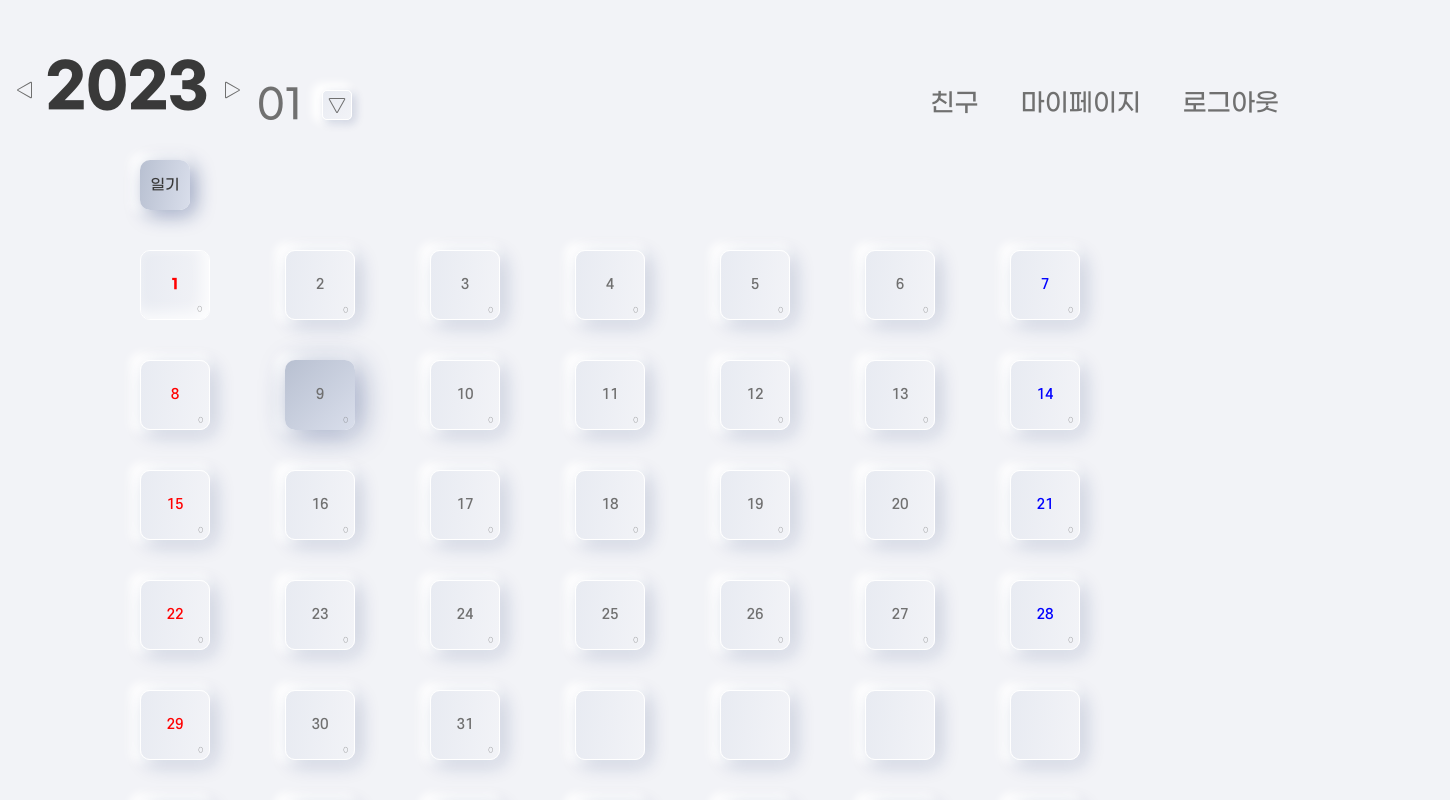
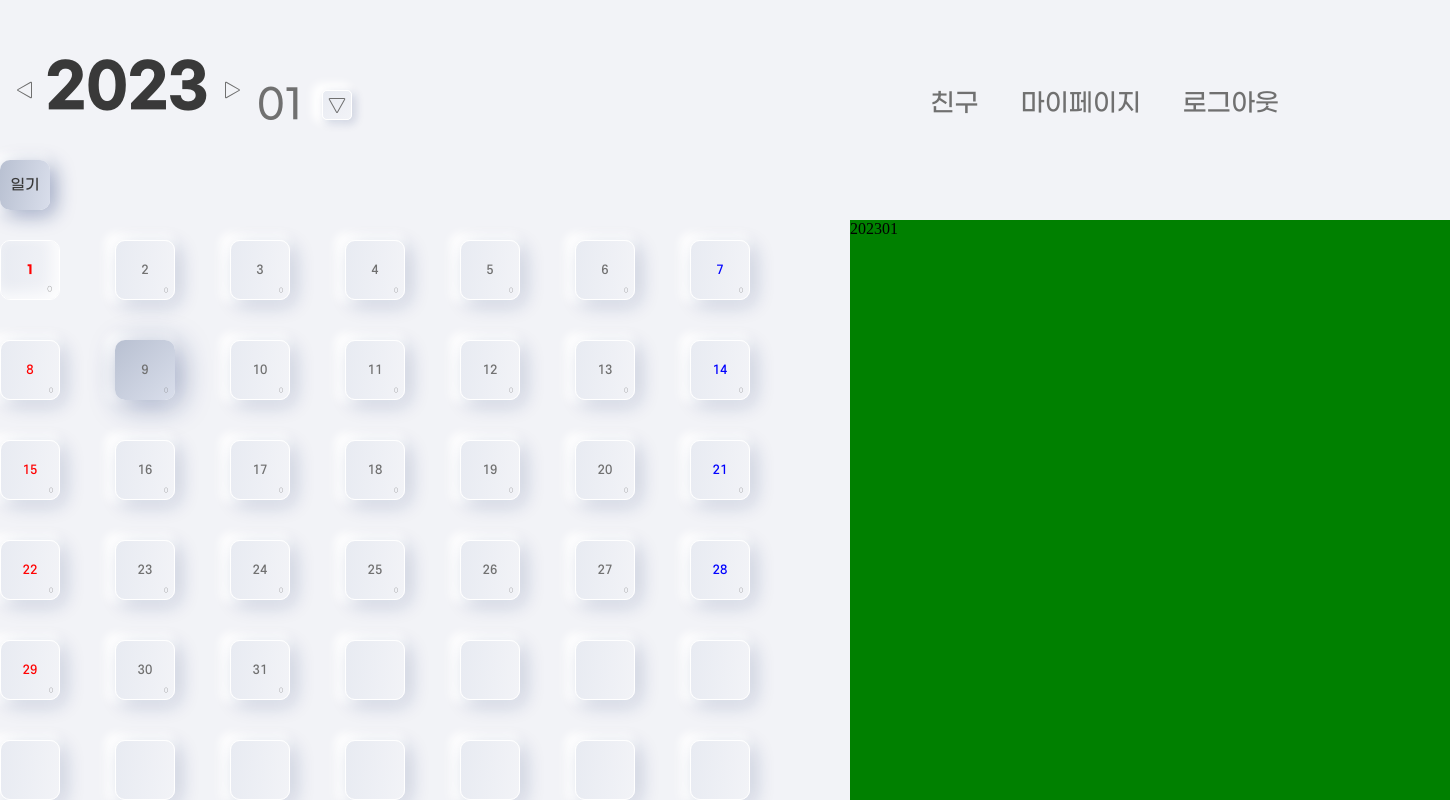
Before and after one commit to modern-agile-team/5trem-mini-front, a React (Create React App) app in the folder front/: page /mainPage in a window 1280 px wide. Both pictures are taken after a click on the button "1 0". Shown: the top 800 px of the page, 1450 px wide, since content can reach past the window. Built offline with nearby package versions, Linux system fonts and the light colour scheme.

Commit message:
feat/publish(feature/hyeonjun/#9): 날짜 버튼 클릭시 버튼크기  축소 및 Todolist 자리 나타나도록 구현 완료

```diff
--- a/front/src/component/mainPage/CalenderBtn.jsx
+++ b/front/src/component/mainPage/CalenderBtn.jsx
@@ -1,6 +1,7 @@
 import React from "react";
 import styled from "styled-components";
 import LightContainer from "../../publicCompent/LightContainer";
+
 function CalenderBtn({
   date,
   dayOfTheWeek,
@@ -8,6 +9,8 @@ function CalenderBtn({
   push,
   pushBtn,
   pullBtn,
+  setReduction,
+  reduction,
 }) {
   const today = new Date();
   const todayYear = today.getFullYear();
@@ -19,17 +22,27 @@ function CalenderBtn({
     todayMonth === calendarDate[1] - 1 &&
     todayDate === date;
 
+  const openToDoList = (dayOfTheWeek) => {
+    setReduction(true);
+    pushBtn(dayOfTheWeek, [calendarDate[0], calendarDate[1] - 1, date]);
+  };
+
+  const closeToDoList = () => {
+    setReduction(false);
+    pullBtn();
+  };
+
   return (
-    <Day date={date}>
+    <Day date={date} reduction={reduction}>
       {push ? (
         <div
           style={{
             position: "relative",
-            width: "80px",
-            height: "80px",
+            width: "70px",
+            height: "70px",
           }}
         >
-          <PushBtn today={IsItToday} onClick={pullBtn}>
+          <PushBtn today={IsItToday} onClick={closeToDoList}>
             <PushFont today={IsItToday} date={date} dayOfTheWeek={dayOfTheWeek}>
               {date}
             </PushFont>
@@ -40,15 +53,24 @@ function CalenderBtn({
         <LightContainer
           tag={
             <Btn
-              width={80}
-              height={80}
+              width={reduction ? 70 : 80}
+              height={reduction ? 70 : 80}
+              reduction={reduction}
               today={IsItToday}
-              onClick={() => pushBtn(dayOfTheWeek)}
+              onClick={() => {
+                openToDoList(dayOfTheWeek);
+              }}
             >
-              <Font date={date} dayOfTheWeek={dayOfTheWeek}>
+              <Font
+                date={date}
+                dayOfTheWeek={dayOfTheWeek}
+                reduction={reduction}
+              >
                 {date}
               </Font>
-              <ToDoCount date={date}>0</ToDoCount>
+              <ToDoCount date={date} reduction={reduction}>
+                0
+              </ToDoCount>
             </Btn>
           }
         />
@@ -59,13 +81,15 @@ function CalenderBtn({
 export default CalenderBtn;
 
 const Day = styled.div`
-  margin: 30px 50px 0px 0px;
+  margin: ${({ reduction }) =>
+    reduction ? "20px 40px 0px 0px" : "30px 50px 0px 0px"};
   pointer-events: ${({ date }) => (date ? "auto" : "none")};
+  height: 80px;
 `;
 
 const Btn = styled.button`
-  width: 70px;
-  height: 70px;
+  width: ${({ reduction }) => (reduction ? "60" : "70")}px;
+  height: ${({ reduction }) => (reduction ? "60" : "70")}px;
   border-radius: 10px;
 
   border: ${({ today }) => (today ? "none" : "0.2px solid #ffffff")};
@@ -78,8 +102,8 @@ const Btn = styled.button`
 `;
 
 const PushBtn = styled.button`
-  width: 70px;
-  height: 70px;
+  width: 60px;
+  height: 60px;
   border-radius: 10px;
   position: absolute;
 
@@ -101,7 +125,7 @@ const Font = styled.div`
       : "#707070"};
   display: ${({ date }) => (date === 0 ? "none" : null)};
 
-  font-size: 14px;
+  font-size: ${({ reduction }) => (reduction ? "12" : "14")}px;
   font-family: SCDream5;
 `;
 
@@ -116,7 +140,7 @@ const PushFont = styled.div`
       : "#707070"};
   display: ${({ date }) => (date === 0 ? "none" : null)};
 
-  font-size: 14px;
+  font-size: 12px;
   font-family: GmarketSansBold;
 `;
 
@@ -128,6 +152,6 @@ const ToDoCount = styled.div`
   z-index: 5;
 
   color: #707070;
-  font-size: 7px;
+  font-size: ${({ reduction }) => (reduction ? "6" : "7")}px;
   font-family: GmarketSansLight;
 `;
--- a/front/src/component/mainPage/MainPage.jsx
+++ b/front/src/component/mainPage/MainPage.jsx
@@ -14,6 +14,8 @@ function MainPage() {
     currentMonth >= 10 ? currentMonth : "0" + currentMonth
   );
 
+  const [reduction, setReduction] = useState(false);
+
   return (
     <>
       <MainTop
@@ -24,8 +26,13 @@ function MainPage() {
         decreaseYear={decreaseYear}
         setYear={setYear}
       />
-      <TransfromBtn />
-      <Calendar year={year} month={month} />
+      <TransfromBtn reduction={reduction} />
+      <Calendar
+        reduction={reduction}
+        setReduction={setReduction}
+        year={year}
+        month={month}
+      />
       <div style={{ height: "100px" }} />
     </>
   );
--- a/front/src/component/mainPage/MainTop.jsx
+++ b/front/src/component/mainPage/MainTop.jsx
@@ -137,6 +137,7 @@ const Year = styled.div`
   font-family: GmarketSansBold;
   color: #393939;
   user-select: none;
+  cursor: pointer;
 `;
 
 export default MainTop;
--- a/front/src/component/mainPage/TransfromBtn.jsx
+++ b/front/src/component/mainPage/TransfromBtn.jsx
@@ -1,18 +1,12 @@
 import React from "react";
 import LightContainer from "../../publicCompent/LightContainer";
 import StyleBtn from "../../publicCompent/StyleBtn";
-function TransfromBtn() {
+import styled from "styled-components";
+
+function TransfromBtn({ reduction }) {
   return (
     <div style={{ width: "100%" }}>
-      <div
-        style={{
-          display: "flex",
-          width: "1000px",
-          margin: "30px auto 0",
-          //   justifyContent: "space-between",
-          alignItems: "center",
-        }}
-      >
+      <Container reduction={reduction}>
         <div style={{ display: "flex", flexDirection: "row" }}>
           <LightContainer
             tag={
@@ -22,9 +16,16 @@ function TransfromBtn() {
             }
           />
         </div>
-      </div>
+      </Container>
     </div>
   );
 }
 
 export default TransfromBtn;
+
+const Container = styled.div`
+  display: flex;
+  width: ${({ reduction }) => (reduction ? "1450" : "1000")}px;
+  margin: 30px auto 0;
+  align-items: center;
+`;
--- a/front/src/component/yearChange/YearChange.jsx
+++ b/front/src/component/yearChange/YearChange.jsx
@@ -108,4 +108,6 @@ const YearText = styled.div`
   font-family: ${({ viewingYear }) =>
     viewingYear ? "GmarketSansBold" : "GmarketSansMedium"};
   color: ${({ viewingYear }) => (viewingYear ? "#393939" : "#797979")};
+  user-select: none;
+  cursor: pointer;
 `;
--- a/front/src/publicCompent/Calendar.jsx
+++ b/front/src/publicCompent/Calendar.jsx
@@ -2,14 +2,18 @@ import React, { useState, useEffect } from "react";
 import CalenderBtn from "../component/mainPage/CalenderBtn";
 import dateCalculation from "../component/mainPage/dateCalculation";
 
-function Calendar({ year, month }) {
+function Calendar({ year, month, reduction, setReduction }) {
   const monthDate = dateCalculation(year, month - 1);
 
   const [push, setPush] = useState(new Array(42).fill(false));
-  const pushBtn = (index) => {
+  const [pushBthDay, setPushBthDay] = useState();
+
+  const pushBtn = (index, bthDay) => {
     const pushArr = new Array(42).fill(false);
     pushArr[index] = true;
     setPush(pushArr);
+    setPushBthDay(bthDay);
+    console.log(bthDay);
   };
 
   const pullBtn = () => {
@@ -22,6 +26,48 @@ function Calendar({ year, month }) {
   }, [year, month]);
 
   return (
+    <>
+      {reduction ? (
+        <div
+          style={{
+            display: "flex",
+            width: "1450px",
+            margin: "0 auto 0",
+            justifyContent: "space-between",
+          }}
+        >
+          <div
+            style={{
+              display: "flex",
+              width: "800px",
+              justifyContent: "space-between",
+              flexWrap: "wrap",
+            }}
+          >
+            {monthDate.map((value, index) => (
+              <CalenderBtn
+                key={index}
+                date={value}
+                dayOfTheWeek={index}
+                calendarDate={[year, month]}
+                pushBtn={pushBtn}
+                pullBtn={pullBtn}
+                push={push[index]}
+                setReduction={setReduction}
+                reduction={reduction}
+              />
+            ))}
+          </div>
+          <div
+            style={{
+              width: "600px",
+              backgroundColor: "green",
+            }}
+          >
+            {pushBthDay}
+          </div>
+        </div>
+      ) : (
         <div style={{ width: "100%" }}>
           <div
             style={{
@@ -41,10 +87,14 @@ function Calendar({ year, month }) {
                 pushBtn={pushBtn}
                 pullBtn={pullBtn}
                 push={push[index]}
+                setReduction={setReduction}
+                reduction={reduction}
               />
             ))}
           </div>
         </div>
+      )}
+    </>
   );
 }
 
```
Lines whose indentation alone changed are shown as unchanged.
